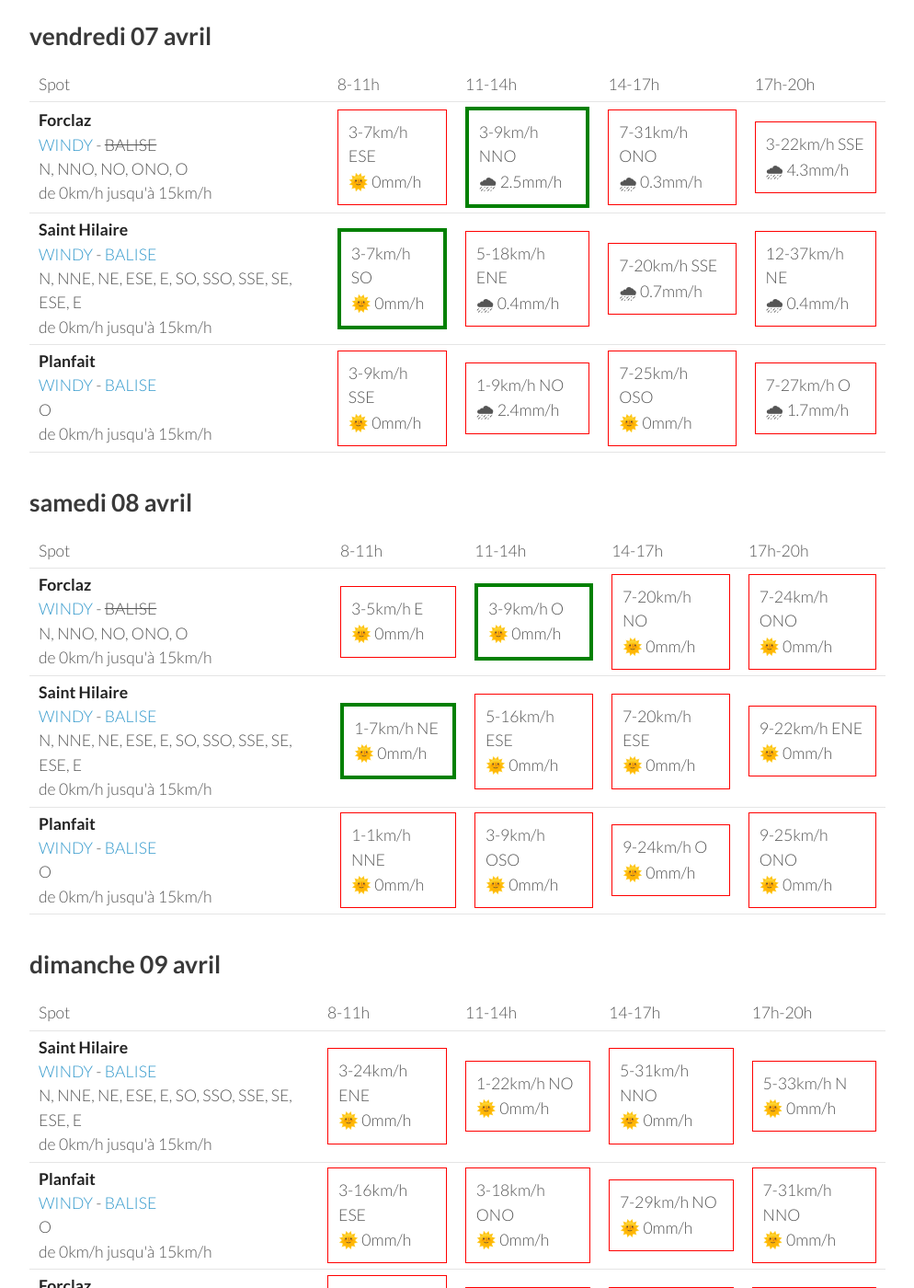
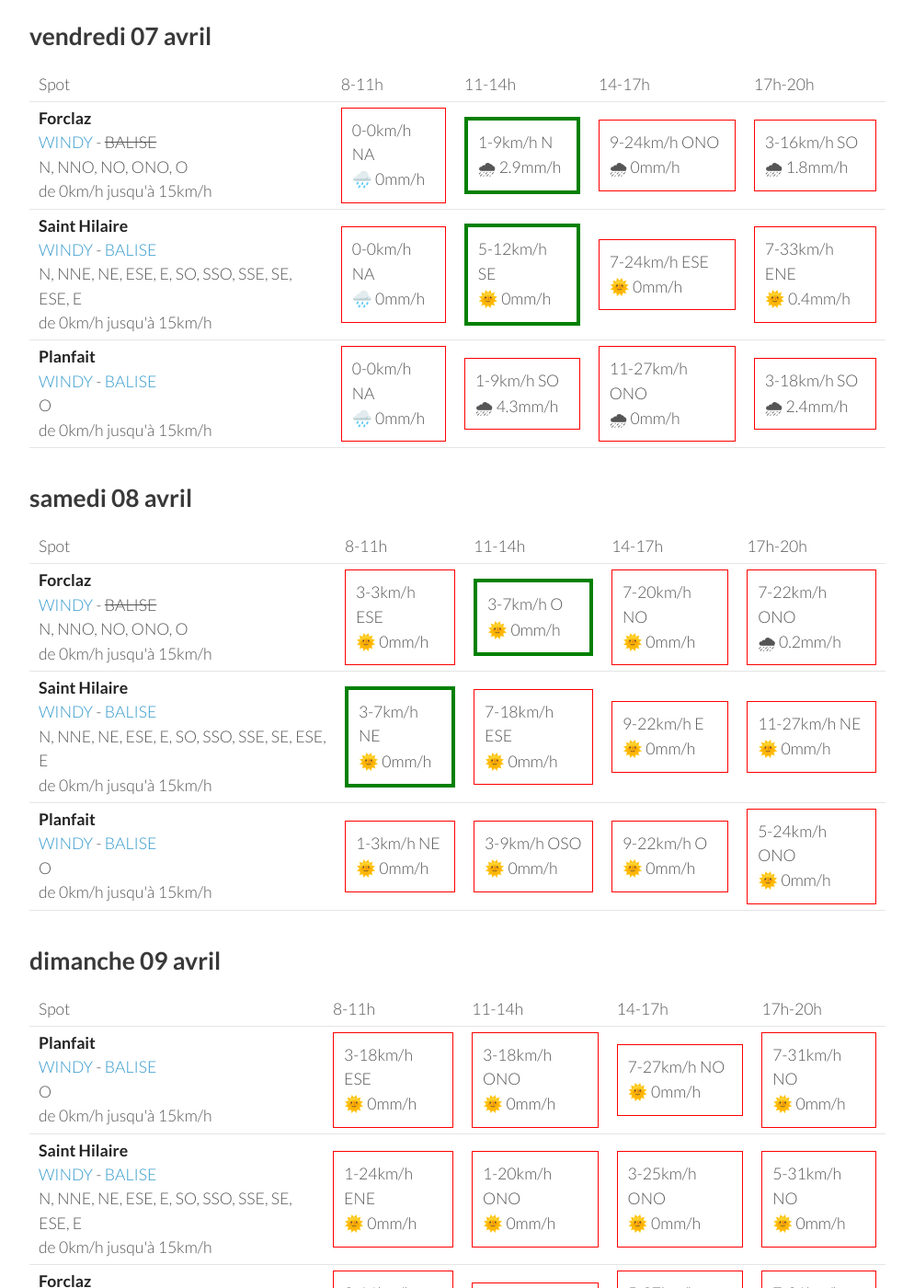
Before and after one commit to parapente-dans-le-nord/parapente-dans-le-nord.github.io, a Jekyll site: the page built from alpes_nord.markdown, in a window 1280 px wide and 1400 px high, scrolled down 256 px. Shown: the whole window at 92% size, without its empty margins (26-1020 px from the left). Built offline with Jekyll 4.4.1, drawn with Linux system fonts in a browser that asks for light colours; some of the changed text lies outside the part shown.

Commit message:
update index.markdown

```diff
--- a/alpes_nord.markdown
+++ b/alpes_nord.markdown
@@ -24,31 +24,28 @@ page mise à jour le vendredi 07 avril 06:26
 <tr>
         <td><strong>Forclaz</strong><br><a href="https://windy.com/45.814/6.247?45.375,6.246,8,m:eVwaglz">WINDY</a> - <span class="no-balise"> BALISE </span><br> <span class="vent-favorable">N, NNO, NO, ONO, O</span><br><span class="force-vent">de 0km/h jusqu'à 15km/h</span> </td>
 
-            <td><div class="not-flyable"><p>3-7km/h ESE</p><p>🌞 0mm/h</p></div></td>
-            <td><div class="flyable"><p>3-9km/h NNO</p><p>🌧 2.5mm/h</p></div></td>
-            <td><div class="not-flyable"><p>7-31km/h ONO</p><p>🌧 0.3mm/h</p></div></td>
-            <td><div class="not-flyable"><p>3-22km/h SSE</p><p>🌧 4.3mm/h</p></div></td>
-
+            <td><div class="not-flyable"><p>0-0km/h NA</p><p>🌧️ 0mm/h</p></div></td>
+            <td><div class="flyable"><p>1-9km/h N</p><p>🌧 2.9mm/h</p></div></td>
+            <td><div class="not-flyable"><p>9-24km/h ONO</p><p>🌧 0mm/h</p></div></td>
+            <td><div class="not-flyable"><p>3-16km/h SO</p><p>🌧 1.8mm/h</p></div></td>
 
     </tr>
 <tr>
         <td><strong>Saint Hilaire</strong><br><a href="https://windy.com/45.307/5.888?45.087,5.889,9,m:eUFagkX">WINDY</a> - <span class=""><a href="http://www.balisemeteo.com/balise.php?idBalise=61">BALISE</a> </span><br> <span class="vent-favorable">N, NNE, NE, ESE, E, SO, SSO, SSE, SE, ESE, E</span><br><span class="force-vent">de 0km/h jusqu'à 15km/h</span> </td>
 
-            <td><div class="flyable"><p>3-7km/h SO</p><p>🌞 0mm/h</p></div></td>
-            <td><div class="not-flyable"><p>5-18km/h ENE</p><p>🌧 0.4mm/h</p></div></td>
-            <td><div class="not-flyable"><p>7-20km/h SSE</p><p>🌧 0.7mm/h</p></div></td>
-            <td><div class="not-flyable"><p>12-37km/h NE</p><p>🌧 0.4mm/h</p></div></td>
-
+            <td><div class="not-flyable"><p>0-0km/h NA</p><p>🌧️ 0mm/h</p></div></td>
+            <td><div class="flyable"><p>5-12km/h SE</p><p>🌞 0mm/h</p></div></td>
+            <td><div class="not-flyable"><p>7-24km/h ESE</p><p>🌞 0mm/h</p></div></td>
+            <td><div class="not-flyable"><p>7-33km/h ENE</p><p>🌞 0.4mm/h</p></div></td>
 
     </tr>
 <tr>
         <td><strong>Planfait</strong><br><a href="https://windy.com/45.853/6.223?45.415,6.223,8">WINDY</a> - <span class=""><a href="https://www.openwindmap.org/PP496">BALISE</a> </span><br> <span class="vent-favorable">O</span><br><span class="force-vent">de 0km/h jusqu'à 15km/h</span> </td>
 
-            <td><div class="not-flyable"><p>3-9km/h SSE</p><p>🌞 0mm/h</p></div></td>
-            <td><div class="not-flyable"><p>1-9km/h NO</p><p>🌧 2.4mm/h</p></div></td>
-            <td><div class="not-flyable"><p>7-25km/h OSO</p><p>🌞 0mm/h</p></div></td>
-            <td><div class="not-flyable"><p>7-27km/h O</p><p>🌧 1.7mm/h</p></div></td>
-
+            <td><div class="not-flyable"><p>0-0km/h NA</p><p>🌧️ 0mm/h</p></div></td>
+            <td><div class="not-flyable"><p>1-9km/h SO</p><p>🌧 4.3mm/h</p></div></td>
+            <td><div class="not-flyable"><p>11-27km/h ONO</p><p>🌧 0mm/h</p></div></td>
+            <td><div class="not-flyable"><p>3-18km/h SO</p><p>🌧 2.4mm/h</p></div></td>
 
     </tr>
 
@@ -70,30 +67,30 @@ page mise à jour le vendredi 07 avril 06:26
 <tr>
         <td><strong>Forclaz</strong><br><a href="https://windy.com/45.814/6.247?45.375,6.246,8,m:eVwaglz">WINDY</a> - <span class="no-balise"> BALISE </span><br> <span class="vent-favorable">N, NNO, NO, ONO, O</span><br><span class="force-vent">de 0km/h jusqu'à 15km/h</span> </td>
 
-            <td><div class="not-flyable"><p>3-5km/h E</p><p>🌞 0mm/h</p></div></td>
-            <td><div class="flyable"><p>3-9km/h O</p><p>🌞 0mm/h</p></div></td>
+            <td><div class="not-flyable"><p>3-3km/h ESE</p><p>🌞 0mm/h</p></div></td>
+            <td><div class="flyable"><p>3-7km/h O</p><p>🌞 0mm/h</p></div></td>
             <td><div class="not-flyable"><p>7-20km/h NO</p><p>🌞 0mm/h</p></div></td>
-            <td><div class="not-flyable"><p>7-24km/h ONO</p><p>🌞 0mm/h</p></div></td>
+            <td><div class="not-flyable"><p>7-22km/h ONO</p><p>🌧 0.2mm/h</p></div></td>
 
 
     </tr>
 <tr>
         <td><strong>Saint Hilaire</strong><br><a href="https://windy.com/45.307/5.888?45.087,5.889,9,m:eUFagkX">WINDY</a> - <span class=""><a href="http://www.balisemeteo.com/balise.php?idBalise=61">BALISE</a> </span><br> <span class="vent-favorable">N, NNE, NE, ESE, E, SO, SSO, SSE, SE, ESE, E</span><br><span class="force-vent">de 0km/h jusqu'à 15km/h</span> </td>
 
-            <td><div class="flyable"><p>1-7km/h NE</p><p>🌞 0mm/h</p></div></td>
-            <td><div class="not-flyable"><p>5-16km/h ESE</p><p>🌞 0mm/h</p></div></td>
-            <td><div class="not-flyable"><p>7-20km/h ESE</p><p>🌞 0mm/h</p></div></td>
-            <td><div class="not-flyable"><p>9-22km/h ENE</p><p>🌞 0mm/h</p></div></td>
+            <td><div class="flyable"><p>3-7km/h NE</p><p>🌞 0mm/h</p></div></td>
+            <td><div class="not-flyable"><p>7-18km/h ESE</p><p>🌞 0mm/h</p></div></td>
+            <td><div class="not-flyable"><p>9-22km/h E</p><p>🌞 0mm/h</p></div></td>
+            <td><div class="not-flyable"><p>11-27km/h NE</p><p>🌞 0mm/h</p></div></td>
 
 
     </tr>
 <tr>
         <td><strong>Planfait</strong><br><a href="https://windy.com/45.853/6.223?45.415,6.223,8">WINDY</a> - <span class=""><a href="https://www.openwindmap.org/PP496">BALISE</a> </span><br> <span class="vent-favorable">O</span><br><span class="force-vent">de 0km/h jusqu'à 15km/h</span> </td>
 
-            <td><div class="not-flyable"><p>1-1km/h NNE</p><p>🌞 0mm/h</p></div></td>
+            <td><div class="not-flyable"><p>1-3km/h NE</p><p>🌞 0mm/h</p></div></td>
             <td><div class="not-flyable"><p>3-9km/h OSO</p><p>🌞 0mm/h</p></div></td>
-            <td><div class="not-flyable"><p>9-24km/h O</p><p>🌞 0mm/h</p></div></td>
-            <td><div class="not-flyable"><p>9-25km/h ONO</p><p>🌞 0mm/h</p></div></td>
+            <td><div class="not-flyable"><p>9-22km/h O</p><p>🌞 0mm/h</p></div></td>
+            <td><div class="not-flyable"><p>5-24km/h ONO</p><p>🌞 0mm/h</p></div></td>
 
 
     </tr>
@@ -114,22 +111,22 @@ page mise à jour le vendredi 07 avril 06:26
       <td>17h-20h</td>
     </tr>
 <tr>
-        <td><strong>Saint Hilaire</strong><br><a href="https://windy.com/45.307/5.888?45.087,5.889,9,m:eUFagkX">WINDY</a> - <span class=""><a href="http://www.balisemeteo.com/balise.php?idBalise=61">BALISE</a> </span><br> <span class="vent-favorable">N, NNE, NE, ESE, E, SO, SSO, SSE, SE, ESE, E</span><br><span class="force-vent">de 0km/h jusqu'à 15km/h</span> </td>
+        <td><strong>Planfait</strong><br><a href="https://windy.com/45.853/6.223?45.415,6.223,8">WINDY</a> - <span class=""><a href="https://www.openwindmap.org/PP496">BALISE</a> </span><br> <span class="vent-favorable">O</span><br><span class="force-vent">de 0km/h jusqu'à 15km/h</span> </td>
 
-            <td><div class="not-flyable"><p>3-24km/h ENE</p><p>🌞 0mm/h</p></div></td>
-            <td><div class="not-flyable"><p>1-22km/h NO</p><p>🌞 0mm/h</p></div></td>
-            <td><div class="not-flyable"><p>5-31km/h NNO</p><p>🌞 0mm/h</p></div></td>
-            <td><div class="not-flyable"><p>5-33km/h N</p><p>🌞 0mm/h</p></div></td>
+            <td><div class="not-flyable"><p>3-18km/h ESE</p><p>🌞 0mm/h</p></div></td>
+            <td><div class="not-flyable"><p>3-18km/h ONO</p><p>🌞 0mm/h</p></div></td>
+            <td><div class="not-flyable"><p>7-27km/h NO</p><p>🌞 0mm/h</p></div></td>
+            <td><div class="not-flyable"><p>7-31km/h NO</p><p>🌞 0mm/h</p></div></td>
 
 
     </tr>
 <tr>
-        <td><strong>Planfait</strong><br><a href="https://windy.com/45.853/6.223?45.415,6.223,8">WINDY</a> - <span class=""><a href="https://www.openwindmap.org/PP496">BALISE</a> </span><br> <span class="vent-favorable">O</span><br><span class="force-vent">de 0km/h jusqu'à 15km/h</span> </td>
+        <td><strong>Saint Hilaire</strong><br><a href="https://windy.com/45.307/5.888?45.087,5.889,9,m:eUFagkX">WINDY</a> - <span class=""><a href="http://www.balisemeteo.com/balise.php?idBalise=61">BALISE</a> </span><br> <span class="vent-favorable">N, NNE, NE, ESE, E, SO, SSO, SSE, SE, ESE, E</span><br><span class="force-vent">de 0km/h jusqu'à 15km/h</span> </td>
 
-            <td><div class="not-flyable"><p>3-16km/h ESE</p><p>🌞 0mm/h</p></div></td>
-            <td><div class="not-flyable"><p>3-18km/h ONO</p><p>🌞 0mm/h</p></div></td>
-            <td><div class="not-flyable"><p>7-29km/h NO</p><p>🌞 0mm/h</p></div></td>
-            <td><div class="not-flyable"><p>7-31km/h NNO</p><p>🌞 0mm/h</p></div></td>
+            <td><div class="not-flyable"><p>1-24km/h ENE</p><p>🌞 0mm/h</p></div></td>
+            <td><div class="not-flyable"><p>1-20km/h ONO</p><p>🌞 0mm/h</p></div></td>
+            <td><div class="not-flyable"><p>3-25km/h ONO</p><p>🌞 0mm/h</p></div></td>
+            <td><div class="not-flyable"><p>5-31km/h NO</p><p>🌞 0mm/h</p></div></td>
 
 
     </tr>
@@ -138,7 +135,7 @@ page mise à jour le vendredi 07 avril 06:26
 
             <td><div class="not-flyable"><p>3-16km/h ESE</p><p>🌞 0mm/h</p></div></td>
             <td><div class="not-flyable"><p>3-16km/h O</p><p>🌞 0mm/h</p></div></td>
-            <td><div class="not-flyable"><p>7-29km/h NO</p><p>🌞 0mm/h</p></div></td>
+            <td><div class="not-flyable"><p>5-27km/h ONO</p><p>🌞 0mm/h</p></div></td>
             <td><div class="not-flyable"><p>7-31km/h NO</p><p>🌞 0mm/h</p></div></td>
 
 
@@ -162,9 +159,9 @@ page mise à jour le vendredi 07 avril 06:26
 <tr>
         <td><strong>Saint Hilaire</strong><br><a href="https://windy.com/45.307/5.888?45.087,5.889,9,m:eUFagkX">WINDY</a> - <span class=""><a href="http://www.balisemeteo.com/balise.php?idBalise=61">BALISE</a> </span><br> <span class="vent-favorable">N, NNE, NE, ESE, E, SO, SSO, SSE, SE, ESE, E</span><br><span class="force-vent">de 0km/h jusqu'à 15km/h</span> </td>
 
-            <td><div class="flyable"><p>0-14km/h SE</p><p>🌞 0mm/h</p></div></td>
-            <td><div class="not-flyable"><p>5-25km/h SO</p><p>🌞 0mm/h</p></div></td>
-            <td><div class="not-flyable"><p>5-29km/h SO</p><p>🌞 0mm/h</p></div></td>
+            <td><div class="flyable"><p>1-12km/h E</p><p>🌞 0mm/h</p></div></td>
+            <td><div class="not-flyable"><p>3-24km/h SO</p><p>🌞 0mm/h</p></div></td>
+            <td><div class="not-flyable"><p>5-33km/h SO</p><p>🌞 0mm/h</p></div></td>
             <td><div class="not-flyable"><p>5-33km/h SO</p><p>🌞 0mm/h</p></div></td>
 
 
@@ -172,20 +169,20 @@ page mise à jour le vendredi 07 avril 06:26
 <tr>
         <td><strong>Planfait</strong><br><a href="https://windy.com/45.853/6.223?45.415,6.223,8">WINDY</a> - <span class=""><a href="https://www.openwindmap.org/PP496">BALISE</a> </span><br> <span class="vent-favorable">O</span><br><span class="force-vent">de 0km/h jusqu'à 15km/h</span> </td>
 
-            <td><div class="not-flyable"><p>5-16km/h ESE</p><p>🌞 0mm/h</p></div></td>
-            <td><div class="not-flyable"><p>3-20km/h S</p><p>🌞 0mm/h</p></div></td>
-            <td><div class="not-flyable"><p>5-22km/h OSO</p><p>🌞 0mm/h</p></div></td>
-            <td><div class="not-flyable"><p>5-31km/h SO</p><p>🌞 0mm/h</p></div></td>
+            <td><div class="not-flyable"><p>3-16km/h ESE</p><p>🌞 0mm/h</p></div></td>
+            <td><div class="not-flyable"><p>3-20km/h SSO</p><p>🌞 0mm/h</p></div></td>
+            <td><div class="not-flyable"><p>7-25km/h OSO</p><p>🌞 0mm/h</p></div></td>
+            <td><div class="not-flyable"><p>5-29km/h OSO</p><p>🌞 0mm/h</p></div></td>
 
 
     </tr>
 <tr>
         <td><strong>Forclaz</strong><br><a href="https://windy.com/45.814/6.247?45.375,6.246,8,m:eVwaglz">WINDY</a> - <span class="no-balise"> BALISE </span><br> <span class="vent-favorable">N, NNO, NO, ONO, O</span><br><span class="force-vent">de 0km/h jusqu'à 15km/h</span> </td>
 
-            <td><div class="not-flyable"><p>5-18km/h ESE</p><p>🌞 0mm/h</p></div></td>
+            <td><div class="not-flyable"><p>3-18km/h ESE</p><p>🌞 0mm/h</p></div></td>
             <td><div class="not-flyable"><p>1-20km/h S</p><p>🌞 0mm/h</p></div></td>
-            <td><div class="not-flyable"><p>3-20km/h O</p><p>🌞 0mm/h</p></div></td>
-            <td><div class="not-flyable"><p>3-31km/h OSO</p><p>🌞 0mm/h</p></div></td>
+            <td><div class="not-flyable"><p>5-25km/h O</p><p>🌞 0mm/h</p></div></td>
+            <td><div class="not-flyable"><p>5-29km/h OSO</p><p>🌞 0mm/h</p></div></td>
 
 
     </tr>
@@ -206,32 +203,32 @@ page mise à jour le vendredi 07 avril 06:26
       <td>17h-20h</td>
     </tr>
 <tr>
-        <td><strong>Saint Hilaire</strong><br><a href="https://windy.com/45.307/5.888?45.087,5.889,9,m:eUFagkX">WINDY</a> - <span class=""><a href="http://www.balisemeteo.com/balise.php?idBalise=61">BALISE</a> </span><br> <span class="vent-favorable">N, NNE, NE, ESE, E, SO, SSO, SSE, SE, ESE, E</span><br><span class="force-vent">de 0km/h jusqu'à 15km/h</span> </td>
+        <td><strong>Planfait</strong><br><a href="https://windy.com/45.853/6.223?45.415,6.223,8">WINDY</a> - <span class=""><a href="https://www.openwindmap.org/PP496">BALISE</a> </span><br> <span class="vent-favorable">O</span><br><span class="force-vent">de 0km/h jusqu'à 15km/h</span> </td>
 
-            <td><div class="not-flyable"><p>3-25km/h NO</p><p>🌧 1.7mm/h</p></div></td>
-            <td><div class="not-flyable"><p>5-33km/h NNO</p><p>🌧 1.9mm/h</p></div></td>
-            <td><div class="not-flyable"><p>7-42km/h NNO</p><p>🌧 0.4mm/h</p></div></td>
-            <td><div class="not-flyable"><p>9-44km/h N</p><p>🌞 0mm/h</p></div></td>
+            <td><div class="not-flyable"><p>7-40km/h O</p><p>🌧 4.2mm/h</p></div></td>
+            <td><div class="not-flyable"><p>5-37km/h O</p><p>🌧 3.6mm/h</p></div></td>
+            <td><div class="not-flyable"><p>5-31km/h O</p><p>🌧 1.7mm/h</p></div></td>
+            <td><div class="not-flyable"><p>1-25km/h NO</p><p>🌧 0.9mm/h</p></div></td>
 
 
     </tr>
 <tr>
-        <td><strong>Planfait</strong><br><a href="https://windy.com/45.853/6.223?45.415,6.223,8">WINDY</a> - <span class=""><a href="https://www.openwindmap.org/PP496">BALISE</a> </span><br> <span class="vent-favorable">O</span><br><span class="force-vent">de 0km/h jusqu'à 15km/h</span> </td>
+        <td><strong>Saint Hilaire</strong><br><a href="https://windy.com/45.307/5.888?45.087,5.889,9,m:eUFagkX">WINDY</a> - <span class=""><a href="http://www.balisemeteo.com/balise.php?idBalise=61">BALISE</a> </span><br> <span class="vent-favorable">N, NNE, NE, ESE, E, SO, SSO, SSE, SE, ESE, E</span><br><span class="force-vent">de 0km/h jusqu'à 15km/h</span> </td>
 
-            <td><div class="not-flyable"><p>1-20km/h ESE</p><p>🌧 3.9mm/h</p></div></td>
-            <td><div class="not-flyable"><p>5-25km/h NO</p><p>🌧 0.8mm/h</p></div></td>
-            <td><div class="not-flyable"><p>7-25km/h NO</p><p>🌧 0.5mm/h</p></div></td>
-            <td><div class="not-flyable"><p>5-25km/h NO</p><p>🌞 0mm/h</p></div></td>
+            <td><div class="not-flyable"><p>3-42km/h NO</p><p>🌧 2.9mm/h</p></div></td>
+            <td><div class="not-flyable"><p>5-37km/h NNO</p><p>🌧 1.5mm/h</p></div></td>
+            <td><div class="not-flyable"><p>7-42km/h NNO</p><p>🌧 0.9mm/h</p></div></td>
+            <td><div class="not-flyable"><p>9-44km/h N</p><p>🌞 0mm/h</p></div></td>
 
 
     </tr>
 <tr>
         <td><strong>Forclaz</strong><br><a href="https://windy.com/45.814/6.247?45.375,6.246,8,m:eVwaglz">WINDY</a> - <span class="no-balise"> BALISE </span><br> <span class="vent-favorable">N, NNO, NO, ONO, O</span><br><span class="force-vent">de 0km/h jusqu'à 15km/h</span> </td>
 
-            <td><div class="not-flyable"><p>0-20km/h ESE</p><p>🌧 4mm/h</p></div></td>
-            <td><div class="not-flyable"><p>5-27km/h NO</p><p>🌧 1mm/h</p></div></td>
-            <td><div class="not-flyable"><p>7-29km/h NO</p><p>🌧 0.4mm/h</p></div></td>
-            <td><div class="not-flyable"><p>5-29km/h NO</p><p>🌞 0mm/h</p></div></td>
+            <td><div class="not-flyable"><p>7-42km/h ONO</p><p>🌧 4.6mm/h</p></div></td>
+            <td><div class="not-flyable"><p>5-40km/h O</p><p>🌧 3.9mm/h</p></div></td>
+            <td><div class="not-flyable"><p>5-33km/h O</p><p>🌧 1.2mm/h</p></div></td>
+            <td><div class="not-flyable"><p>1-25km/h NO</p><p>🌧 0.7mm/h</p></div></td>
 
 
     </tr>
@@ -239,3 +236,49 @@ page mise à jour le vendredi 07 avril 06:26
 </tbody>
 </table>
 {:/}
+## mercredi 12 avril
+
+{::nomarkdown}
+<table>
+  <tbody>
+    <tr>
+      <td>Spot</td>
+      <td>8-11h</td>
+      <td>11-14h</td>
+      <td>14-17h</td>
+      <td>17h-20h</td>
+    </tr>
+<tr>
+        <td><strong>Planfait</strong><br><a href="https://windy.com/45.853/6.223?45.415,6.223,8">WINDY</a> - <span class=""><a href="https://www.openwindmap.org/PP496">BALISE</a> </span><br> <span class="vent-favorable">O</span><br><span class="force-vent">de 0km/h jusqu'à 15km/h</span> </td>
+
+            <td><div class="not-flyable"><p>3-20km/h ESE</p><p>🌞 0mm/h</p></div></td>
+            <td><div class="not-flyable"><p>5-25km/h S</p><p>🌞 0mm/h</p></div></td>
+            <td><div class="not-flyable"><p>9-37km/h OSO</p><p>🌞 0mm/h</p></div></td>
+            <td><div class="not-flyable"><p>9-38km/h OSO</p><p>🌞 0mm/h</p></div></td>
+
+
+    </tr>
+<tr>
+        <td><strong>Forclaz</strong><br><a href="https://windy.com/45.814/6.247?45.375,6.246,8,m:eVwaglz">WINDY</a> - <span class="no-balise"> BALISE </span><br> <span class="vent-favorable">N, NNO, NO, ONO, O</span><br><span class="force-vent">de 0km/h jusqu'à 15km/h</span> </td>
+
+            <td><div class="not-flyable"><p>3-22km/h ESE</p><p>🌞 0mm/h</p></div></td>
+            <td><div class="not-flyable"><p>3-25km/h SSE</p><p>🌞 0mm/h</p></div></td>
+            <td><div class="not-flyable"><p>9-38km/h OSO</p><p>🌞 0mm/h</p></div></td>
+            <td><div class="not-flyable"><p>7-38km/h O</p><p>🌞 0mm/h</p></div></td>
+
+
+    </tr>
+<tr>
+        <td><strong>Saint Hilaire</strong><br><a href="https://windy.com/45.307/5.888?45.087,5.889,9,m:eUFagkX">WINDY</a> - <span class=""><a href="http://www.balisemeteo.com/balise.php?idBalise=61">BALISE</a> </span><br> <span class="vent-favorable">N, NNE, NE, ESE, E, SO, SSO, SSE, SE, ESE, E</span><br><span class="force-vent">de 0km/h jusqu'à 15km/h</span> </td>
+
+            <td><div class="not-flyable"><p>1-24km/h SE</p><p>🌞 0mm/h</p></div></td>
+            <td><div class="not-flyable"><p>5-35km/h SO</p><p>🌞 0mm/h</p></div></td>
+            <td><div class="not-flyable"><p>11-55km/h SO</p><p>🌞 0mm/h</p></div></td>
+            <td><div class="not-flyable"><p>11-61km/h SO</p><p>🌞 0mm/h</p></div></td>
+
+
+    </tr>
+
+</tbody>
+</table>
+{:/}
```
Also changed, not shown: other parts of alpes_nord.markdown (+1 -1 lines).
